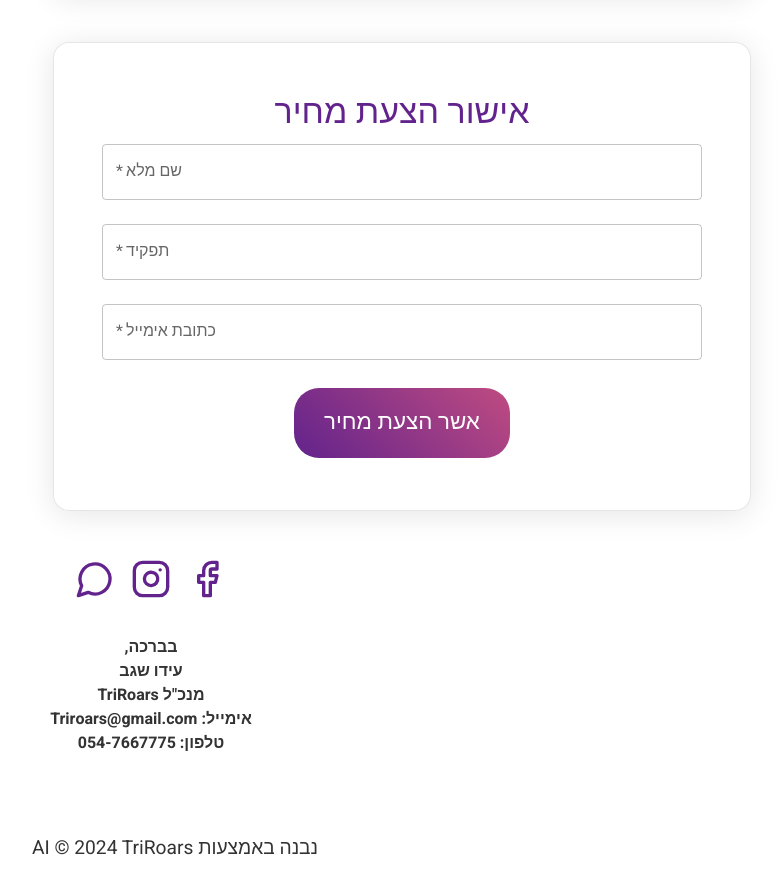
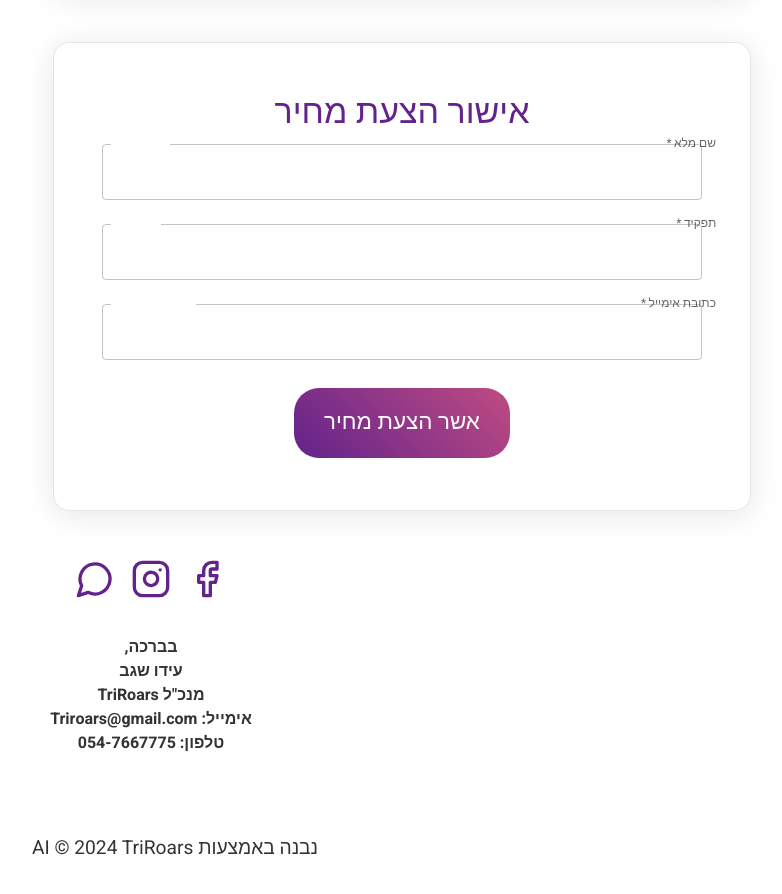
Before and after one commit to Idosegev23/sourceProposal, a React (Create React App) app: page / in a window 1280 px wide. Shown: the part 2120-3014 px from the top of the page, without its empty margins (465-1247 px from the left). Built offline with nearby package versions, Linux system fonts and the light colour scheme.

Commit message:
Update App.js

```diff
--- a/src/App.js
+++ b/src/App.js
@@ -370,7 +370,12 @@ const App = () => {
         style: { direction: 'rtl', textAlign: 'right' }
       }}
       InputLabelProps={{
-        style: { direction: 'rtl', transformOrigin: 'top right' }
+        shrink: true,
+        style: {
+          right: 0,
+          left: 'auto',
+          transformOrigin: 'top right'
+        }
       }}
     />
   </Grid>
@@ -385,7 +390,12 @@ const App = () => {
         style: { direction: 'rtl', textAlign: 'right' }
       }}
       InputLabelProps={{
-        style: { direction: 'rtl', transformOrigin: 'top right' }
+        shrink: true,
+        style: {
+          right: 0,
+          left: 'auto',
+          transformOrigin: 'top right'
+        }
       }}
     />
   </Grid>
@@ -401,7 +411,12 @@ const App = () => {
         style: { direction: 'rtl', textAlign: 'right' }
       }}
       InputLabelProps={{
-        style: { direction: 'rtl', transformOrigin: 'top right' }
+        shrink: true,
+        style: {
+          right: 0,
+          left: 'auto',
+          transformOrigin: 'top right'
+        }
       }}
     />
   </Grid>
```
